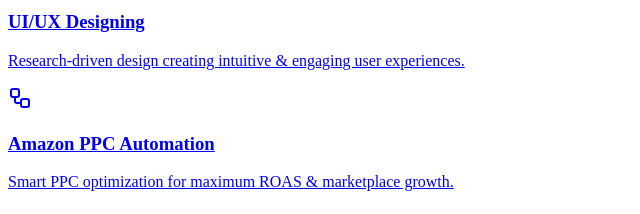
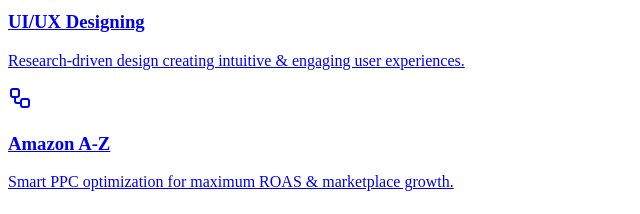
Before and after one commit to arrehman0r/quantum-force, a Next.js app: page / in a window 1280 px wide. Shown: the part 1080-1294 px from the top of the page, without its empty margins (0-640 px from the left). Built offline with nearby package versions, Linux system fonts and the light colour scheme.

Commit message:
added amazon services

```diff
--- a/layouts/partials/Services.js
+++ b/layouts/partials/Services.js
@@ -45,8 +45,8 @@
         },
         {
             icon: <Workflow className="h-8 w-8" />,
-            title: "Amazon PPC Automation",
-            link: "post/custom-software-solutions",
+            title: "Amazon A-Z",
+            link: "post/our-amazon-services",
             description: "Smart PPC optimization for maximum ROAS & marketplace growth."
         }
     ];
```
